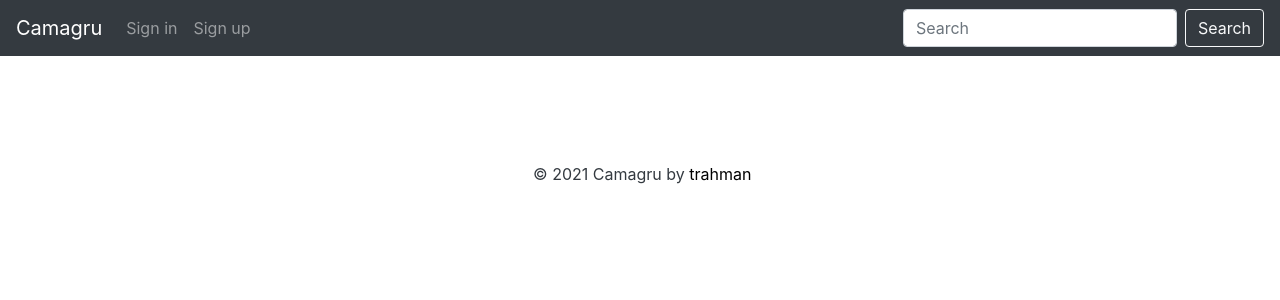
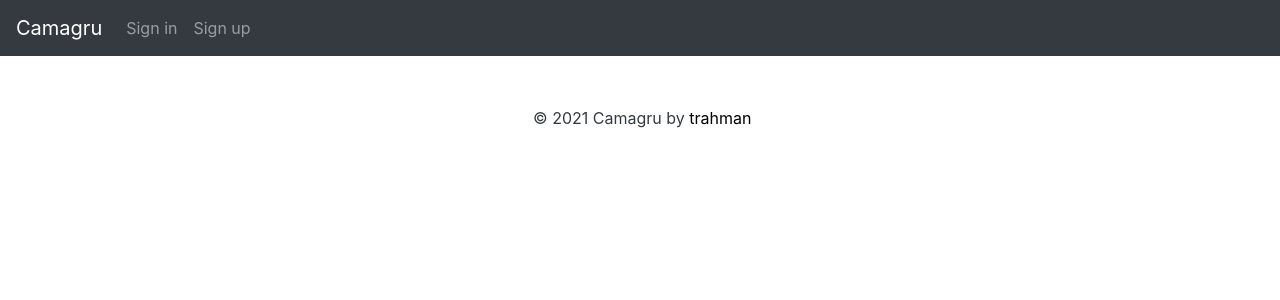
Before and after one commit to tasmiarahmantanjin/camagru, a PHP site: page /my_camagru/ in a window 1280 px wide. Shown: the top 300 px of the page. Run offline with PHP 8.4, Linux system fonts and the light colour scheme; data that the repository does not hold is empty.

Commit message:
final version of navbar

```diff
--- a/navbar.php
+++ b/navbar.php
@@ -1,36 +1,19 @@
-<nav class="navbar navbar-expand-lg navbar-dark bg-dark">
-
-<!-- <nav class="navbar navbar-dark bg-primary"> -->
-	<!-- <a class="navbar-brand" href="../index.php">Camagru</a> -->
+<nav class="navbar fixed-top navbar-expand-lg navbar-dark bg-dark">
 	<a class="navbar-brand" href="index.php">Camagru</a>
-	<!-- <a class="navbar-brand" href="../index.php">Camagru</a> -->
 
 	<button class="navbar-toggler" type="button" data-toggle="collapse" data-target="#navbarSupportedContent" aria-controls="navbarSupportedContent" aria-expanded="false" aria-label="Toggle navigation">
-
-	<span class="navbar-toggler-icon"></span>
+		<span class="navbar-toggler-icon"></span>
 	</button>
 
 	<div class="collapse navbar-collapse" id="navbarSupportedContent">
-
 	<ul class="navbar-nav mr-auto">
 		<li class="nav-item">
-			<!-- <a class="nav-link" href="login.php">Sign in</a> -->
 			<a class="nav-link" href="user/login.php">Sign in</a>
 		</li>
 
 		<li class="nav-item">
-			<!-- <a class="nav-link" href="register.php">Sign up</a> -->
 			<a class="nav-link" href="user/register.php">Sign up</a>
 		</li>
-
-		<!-- <li class="nav-item">
-			<a class="nav-link" href="logout.php">Sign out</a>
-		</li> -->
 	</ul>
-
-	<form class="form-inline my-2 my-lg-0">
-		<input class="form-control mr-sm-2" type="search" placeholder="Search" aria-label="Search">
-		<button class="btn btn-outline-light my-2 my-sm-0" type="submit">Search</button>
-	</form>
 	</div>
 </nav>
```
